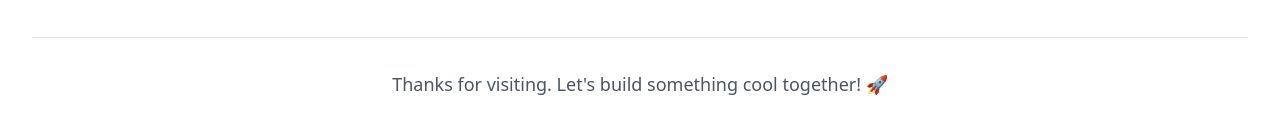
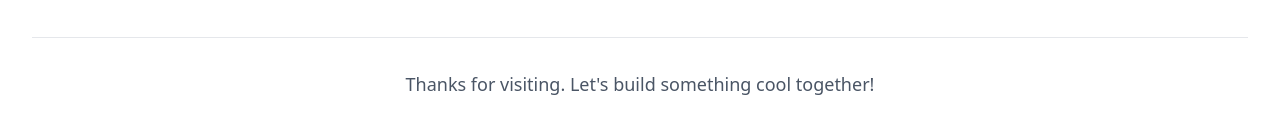
Before and after one commit to banerjee-arijit/portfolio, a React (Vite) app: page / in a window 1280 px wide. Shown: the part 6005-6139 px from the top of the page. Built offline with nearby package versions, Linux system fonts and the light colour scheme.

Commit message:
finished

```diff
--- a/src/Components/Contact.jsx
+++ b/src/Components/Contact.jsx
@@ -12,7 +12,7 @@ import emailjs from "emailjs-com";
 import { toast, ToastContainer } from "react-toastify";
 import "react-toastify/dist/ReactToastify.css";
 
-const Contact=()=> {
+const Contact = () => {
   const titleRef = useScrollReveal();
   const contentRef = useScrollReveal();
   const formRef = useScrollReveal();
@@ -259,12 +259,12 @@ const Contact=()=> {
           className="text-center mt-16 pt-8 border-t border-gray-200 dark:border-gray-700 scroll-reveal"
         >
           <p className="text-gray-600 dark:text-gray-300 text-lg">
-            Thanks for visiting. Let's build something cool together! 🚀
+            Thanks for visiting. Let's build something cool together!
           </p>
         </div>
       </div>
     </section>
   );
-}
+};
 
-export default Contact
+export default Contact;
```
